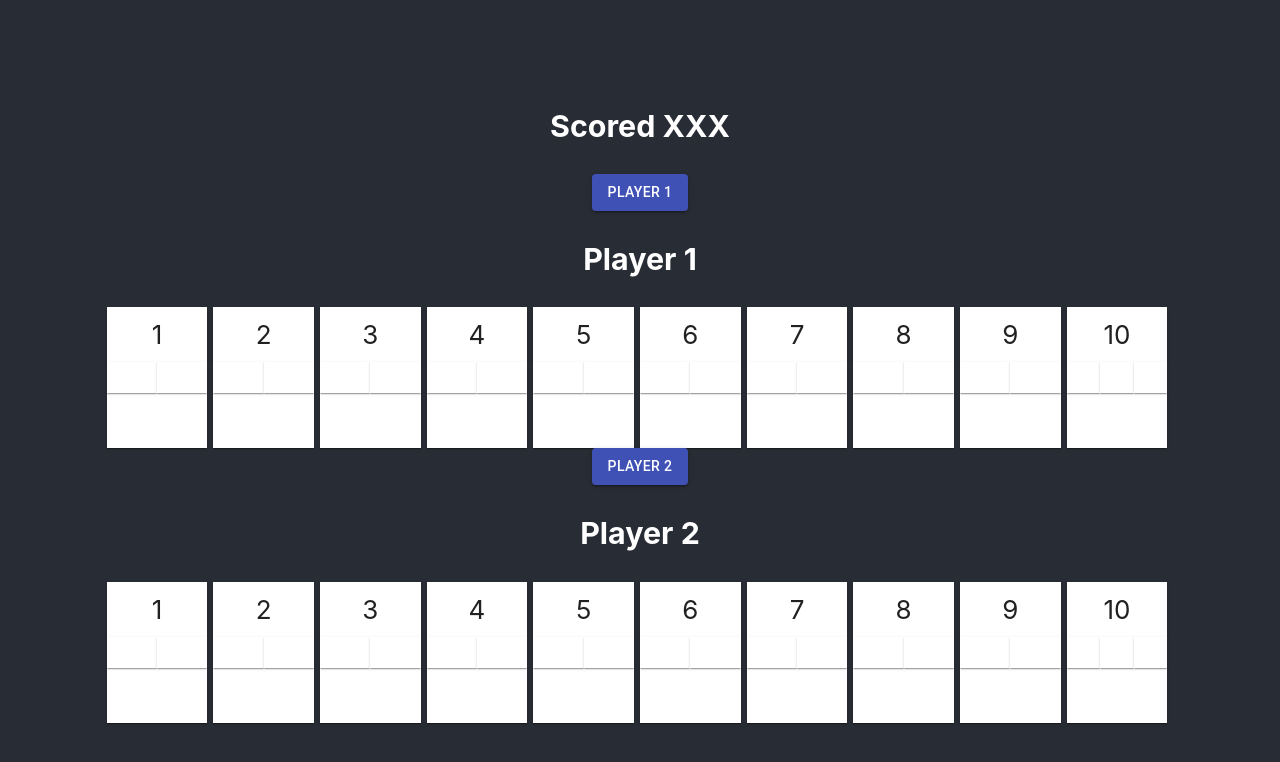
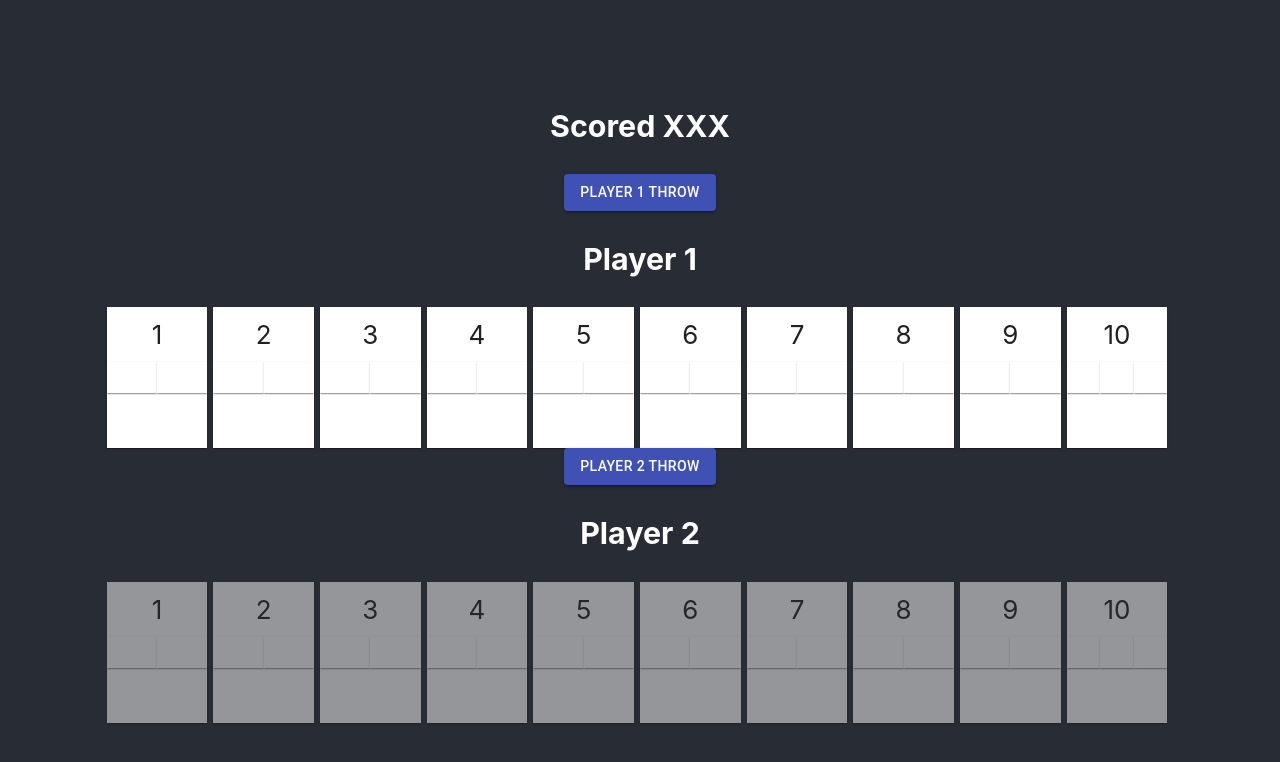
Before and after one commit to devJocke/joakim-nilsson-bowling, a React (Create React App) app: page / in a window 1280 px wide. Shown: the top 762 px of the page. Built offline with nearby package versions, Linux system fonts and the light colour scheme.

Commit message:
Fade component, foreground
Fade added when entering the website
Foreground added for p1 and p2 that animates respective players table

```diff
--- a/src/App.js
+++ b/src/App.js
@@ -3,14 +3,15 @@ import './App.css';
 import BowlingTable from './indexComponents/BowlingTable.js';
 import Button from '@material-ui/core/Button';
 import HandlePlayers from './models/HandlePlayers';
+import { Fade } from '@material-ui/core';
 
 function App() {
 
   let player1 = new HandlePlayers();
   let player2 = new HandlePlayers();
 
-  window.onload = function(){
-    document.getElementById("playButton2").innerText = "player 2"
+  window.onload = function () {
+    document.getElementById("playButton2").innerText = "Player 2 Throw"
     document.getElementById("playButton2").disabled = true;
   }
 
@@ -18,21 +19,34 @@ function App() {
     <div className="App">
       <header className="App-header">
 
-        <h3>Scored XXX</h3>
+        <Fade in={true} timeout={500} style={{ width: "100%" }} >
+          <div>
+            <h3 id="gameInfoDisplay">Scored XXX</h3>
+
             <Button id="playButton1" variant="contained" color="primary" onClick={() => player1.randomizeNumber("player1")}>
-          Player 1
+              Player 1 Throw
             </Button>
+
             <h3>Player 1</h3>
+
+            <div id="player1Foreground" className="foreground">
               <BowlingTable player="player1" />
+            </div>
 
-        <Button id="playButton2" variant="contained" color="primary" onClick={() => player2.randomizeNumber("player2")}>
-          Player 2
+            <Button id="playButton2" variant="contained" color="primary" onClick={() => player2.randomizeNumber("player2")} >
+              Player 2 Throw
            </Button>
 
             <h3>Player 2</h3>
+
+            <div id="player2Foreground" className="foreground" >
               <BowlingTable player="player2" />
+            </div>
+
+          </div>
+        </Fade >
       </header>
-    </div>
+    </div >
   );
 }
 
```
Lines whose indentation alone changed are shown as unchanged.
